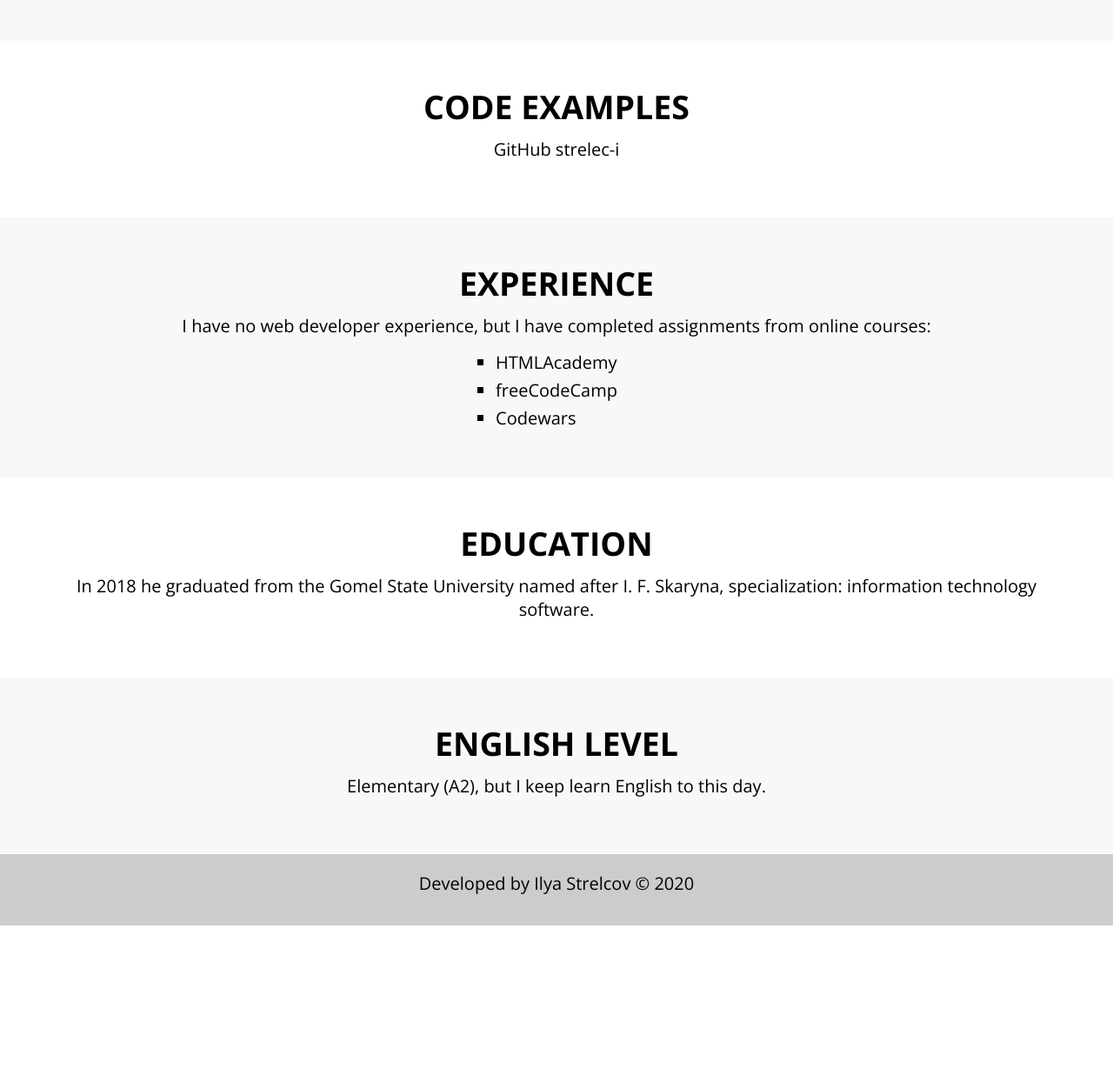
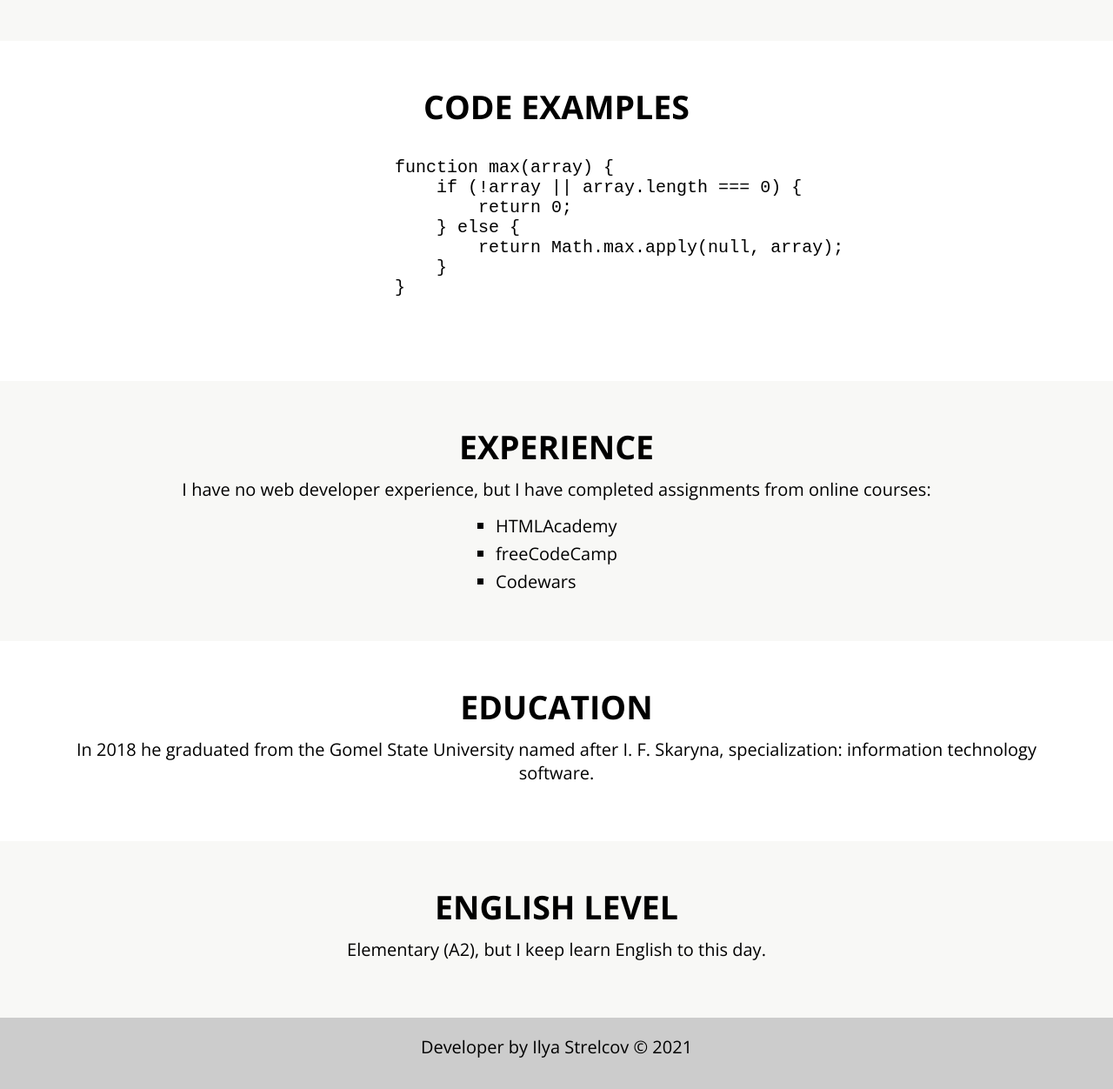
Before and after one commit to strelec-i/rsschool-cv-old, a plain HTML site: page index.html in a window 1280 px wide. Shown: the part 868-2120 px from the top of the page at 87% size. Before the commit the page ends 1932 px from the top, so only its background shows below. Drawn offline with nearby package versions, Linux system fonts and the light colour scheme.

Commit message:
feat: update code examples to index

```diff
--- a/index.html
+++ b/index.html
@@ -68,7 +68,17 @@
                         <h2>CODE EXAMPLES</h2>
                     </div>
                     <div class="code">
-                        <p>GitHub strelec-i</p>
+                        <pre>
+                            <code>
+                                function max(array) {
+                                    if (!array || array.length === 0) {
+                                        return 0;
+                                    } else {
+                                        return Math.max.apply(null, array);
+                                    }
+                                }
+                            </code>
+                        </pre>
                     </div>
                 </div>
             </section>
@@ -119,7 +129,7 @@
 
         <footer>
             <div class="container">
-                <p>Developed by Ilya Strelcov © 2020</p>
+                <p>Developer by Ilya Strelcov © 2021</p>
             </div>
         </footer>
     </body>
```
